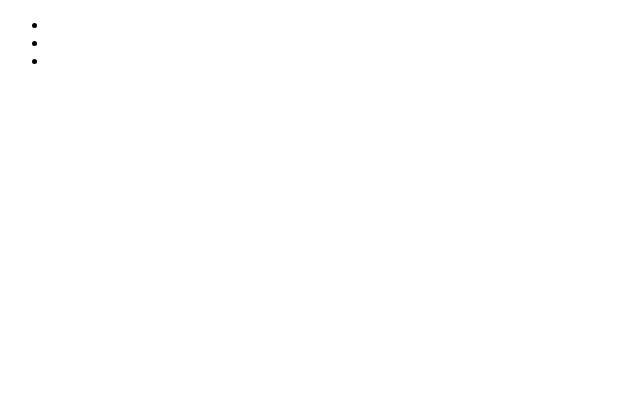
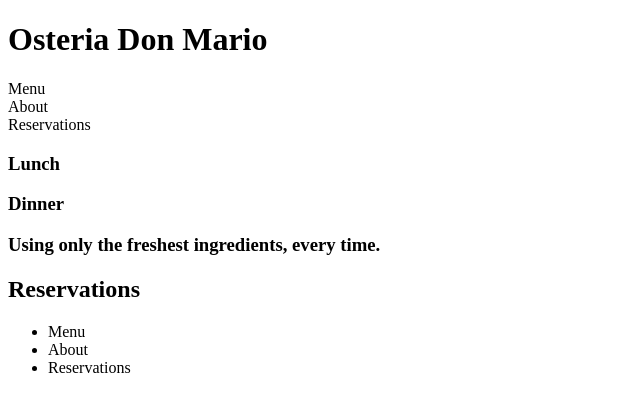
Before and after one commit to marioebros/restaurant-page, a website built with webpack: page dist/index.html in a window 1280 px wide. Shown: the whole page, without its empty margins (0-640 px from the left). Built offline with nearby package versions, Linux system fonts and the light colour scheme.

Commit message:
building out page with html first

```diff
--- a/dist/index.html
+++ b/dist/index.html
@@ -7,19 +7,35 @@
     <title>Osteria Don Elizalde</title>
   </head>
   <body>
-    <header>
+    <header id="home">
+      <h1 id="home">Osteria Don Mario</h1>
       <nav>
         <div id="home" class="cover"></div>
-        <div id="menu" class="cover"></div>
-        <div id="contact" class="cover"></div>
+        <div id="menu" class="cover">Menu</div>
+        <div id="about" class="cover">About</div>
+        <div id="reserve" class="cover">Reservations</div>
       </nav>
     </header>
     <div id="content"></div>
+
+    <div id="menuPage">
+      <h3>Lunch</h3>
+      <h3>Dinner</h3>
+    </div>
+
+    <div id="aboutPage">
+      <h3>Using only the freshest ingredients, every time.</h3>
+      <p></p>
+    </div>
+
+    <div id="reservePage">
+      <h2>Reservations</h2>
+    </div>
     <footer>
       <ul>
-        <li></li>
-        <li></li>
-        <li></li>
+        <li>Menu</li>
+        <li>About</li>
+        <li>Reservations</li>
       </ul>
     </footer>
     <script src="main.js"></script>
```
